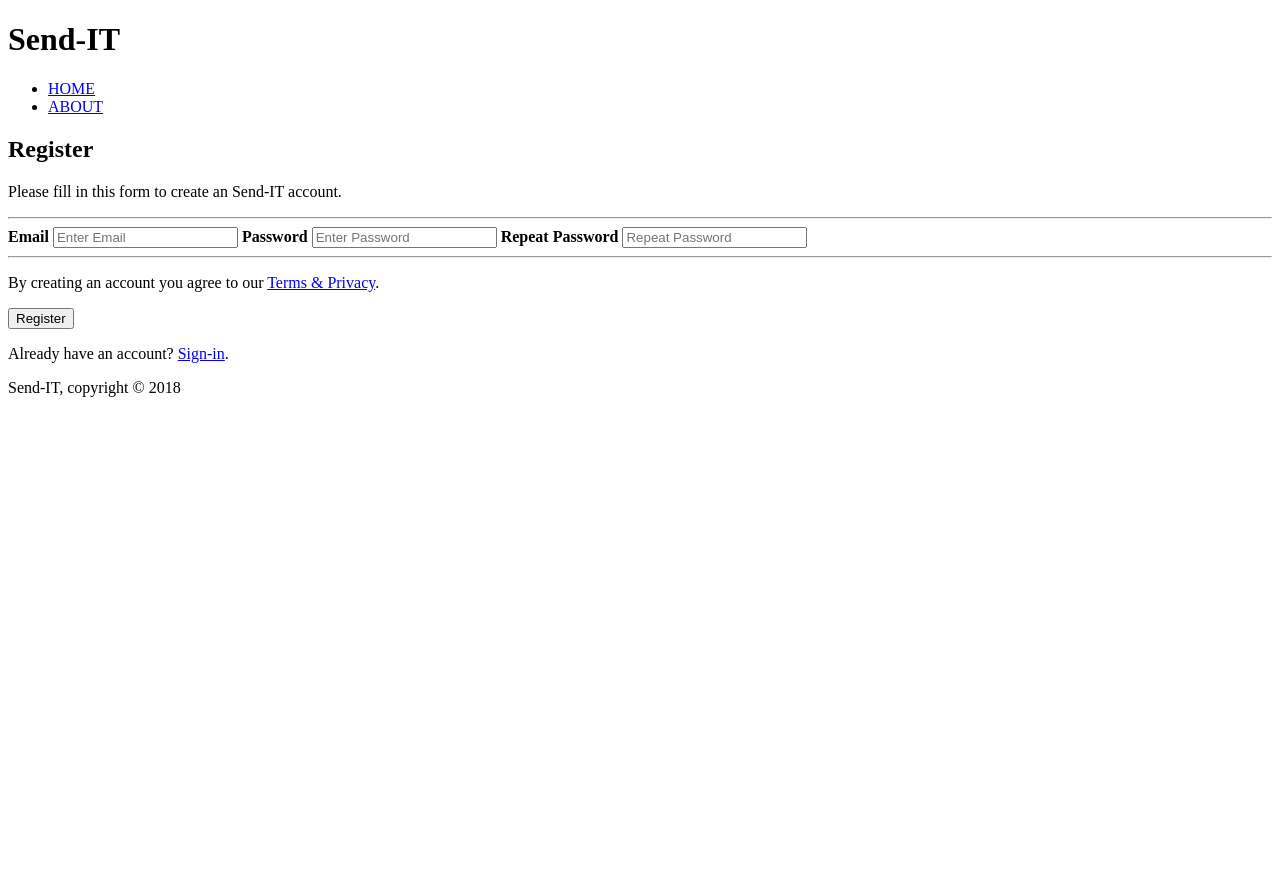
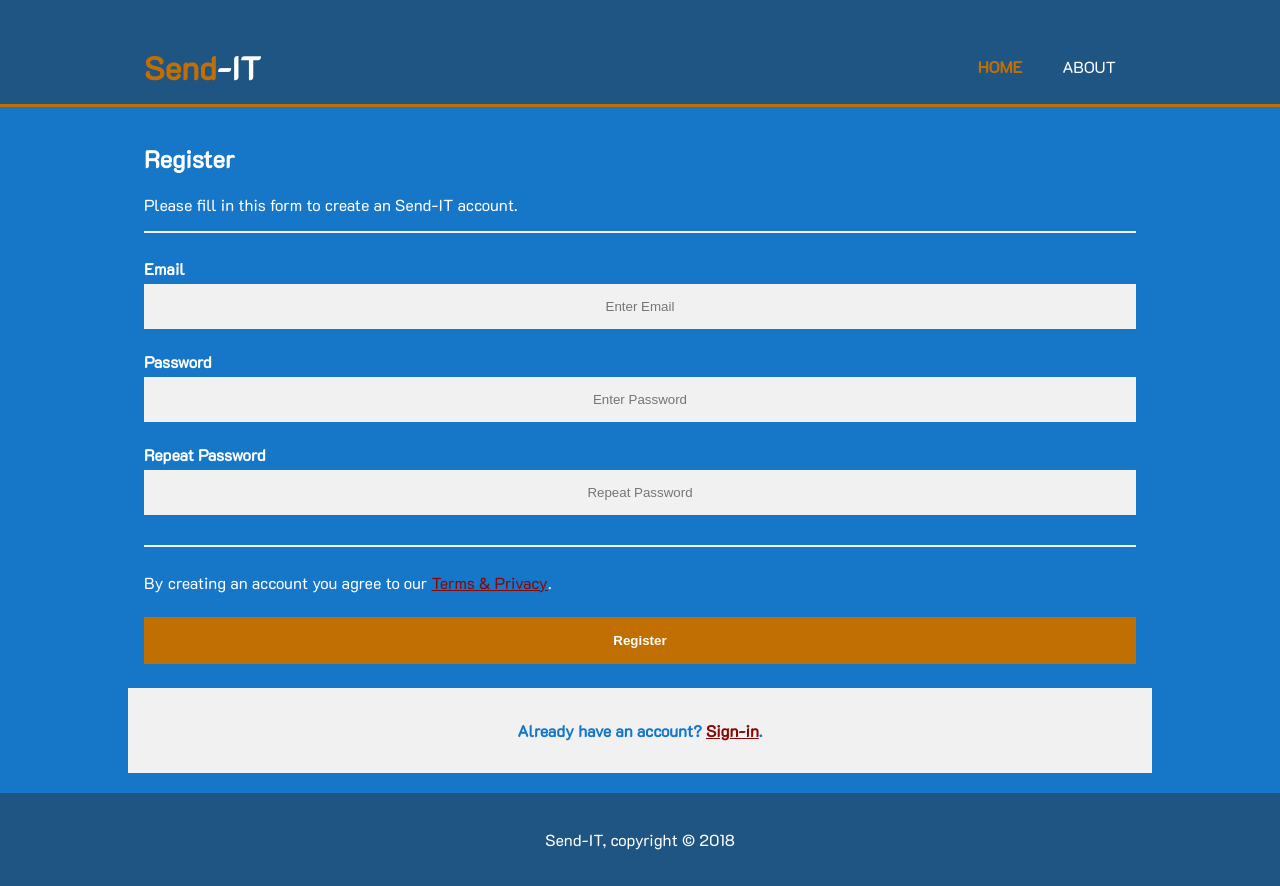
Before and after one commit to AnayoOleru/Send-IT, a plain HTML site: page UI/sign-up.html in a window 1280 px wide. Before the commit the page ends 800 px from the top, so only its background shows below. Drawn offline with Linux system fonts and the light colour scheme.

Commit message:
feature(sign-up):created the UI/UX

```diff
--- a/UI/CSS/sign-up.css
+++ b/UI/CSS/sign-up.css
@@ -0,0 +1,128 @@
+* {box-sizing: border-box}
+
+body{
+	font-family: 'K2D', sans-serif;
+	padding: 0;
+	margin: 0;
+	background-color: #1677c9;
+}
+
+.container{
+	width: 80%;
+	padding: 16px;
+	margin: auto;
+	overflow: hidden;
+	color: #ffffff;
+	/*position: relative;*/
+}
+
+ul{
+	margin: 0;
+	padding: 0;
+}
+
+/*header*/
+header{
+	background:#1f5582;
+	color:#ffffff;
+	padding-top: 30px;
+	min-height: 70px;
+	border-bottom: #c16f03 3px solid;
+}
+
+header a{
+	color: white; /*change */
+	text-decoration: none;
+	text-transform: uppercase;
+	font-size: 16px;
+}
+
+header li{
+	float: left;
+	display: inline;
+	padding: 0 20px 0 20px;
+}
+
+header #logo{
+	float: left;
+}
+
+header #logo h1{
+	margin: 0;
+}
+
+header nav{
+	float: right;
+	margin-top: 10px;
+}
+
+header .logoColor, header .home a{
+	color: #c16f03;
+	font-weight: bold;
+}
+
+header a:hover{
+	color: #cccccc;
+}
+
+/* Full-width input fields */
+input[type=text], input[type=password] {
+  width: 100%;
+  padding: 15px;
+  margin: 5px 0 22px 0;
+  display: inline-block;
+  border: none;
+  background: #f1f1f1;
+  text-align: center;
+}
+
+input[type=text]:focus, input[type=password]:focus {
+  background-color: #ddd;
+  outline: none;
+}
+
+/* Overwrite default styles of hr */
+hr {
+  border: 1px solid #f1f1f1;
+  margin-bottom: 25px;
+}
+
+/* Set a style for the submit/register button */
+.registerbtn {
+  background-color: #c16f03;
+  color: white;
+  padding: 16px 20px;
+  margin: 8px 0;
+  border: none;
+  cursor: pointer;
+  width: 100%;
+  font-weight: bold;
+}
+
+.registerbtn:hover {
+  background-color: #ffffff;
+  color: #1677c9;
+}
+
+/* Add a blue text color to links */
+a {
+  color: #870808;
+}
+
+/* Set a grey background color and center the text of the "sign in" section */
+.signin {
+  background-color: #f1f1f1;
+  color: #1677c9;
+  font-weight: bold;
+  text-align: center;
+}
+
+
+/*footer*/
+footer{
+	padding: 20px;
+	margin-top: 20px;
+	color: white;
+	background-color: #1f5582;
+	text-align: center;
+}
```
Also changed, not shown: UI/index.html (+1 -1 lines).
